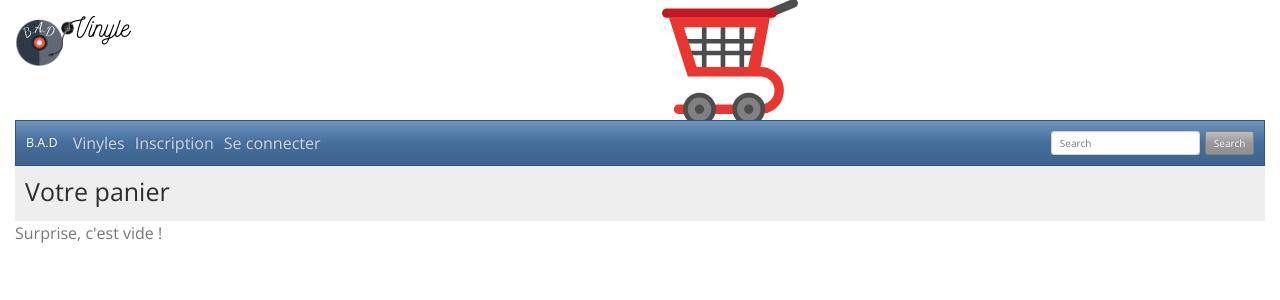
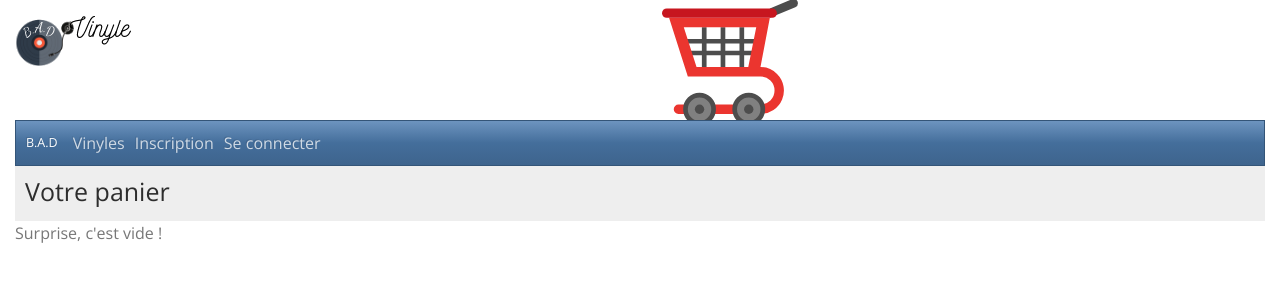
Before and after one commit to Afpa-repo/CDA_20040-2, a Symfony app: template templates/cart/index.html.twig in a window 1280 px wide. Shown: the top 300 px of the page. Run offline with Twig, Linux system fonts and the light colour scheme; the template is opened without the code that fills it, so the values that code supplies are empty; some libraries are stand-ins or nearby versions.

Commit message:
search correct

```diff
--- a/templates/base.html.twig
+++ b/templates/base.html.twig
@@ -41,10 +41,7 @@
                         {% endif %}
 
                 </ul>
-                <form class="form-inline my-2 my-lg-0">
-                    <input class="form-control mr-sm-2" type="text" placeholder="Search">
-                    <button class="btn btn-secondary my-2 my-sm-0" type="submit">Search</button>
-                </form>
+
             </div>
         </nav>
 
```
